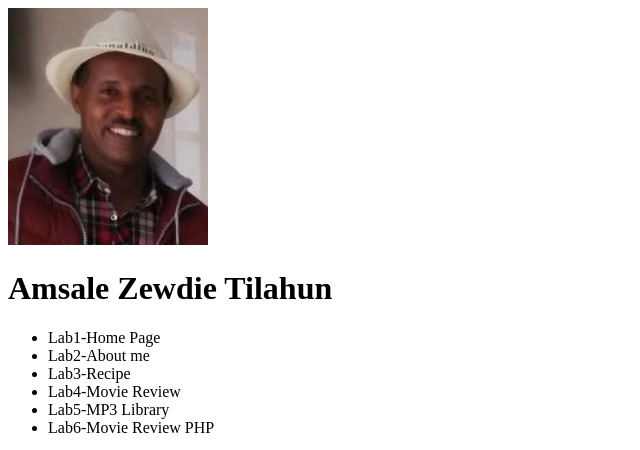
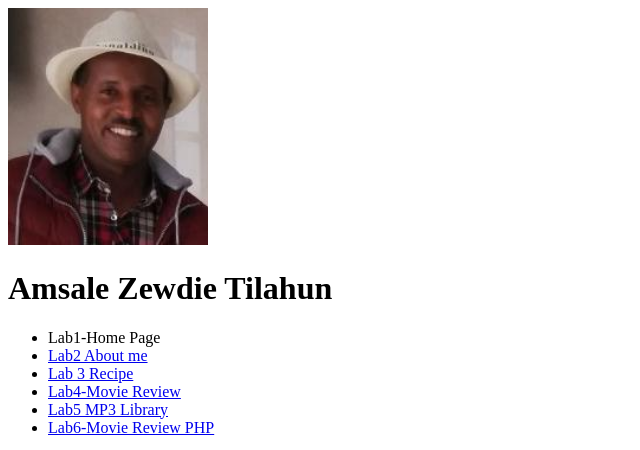
Before and after one commit to AmsaleZ/AmsaleZ.github.io, a plain HTML site: page HomePage.html in a window 1280 px wide. Shown: the top 450 px of the page, without its empty margins (0-640 px from the left). Drawn offline with Linux system fonts and the light colour scheme; grey boxes are pictures that could not be loaded.

Commit message:
homepage updated

```diff
--- a/HomePage.html
+++ b/HomePage.html
@@ -17,21 +17,21 @@
             <ul>
                 <li>
                     Lab1-Home Page
+                    </li>
+                <li>
+                    <a href="#">Lab2 About me</a>
                 </li>
                 <li>
-                    Lab2-About me
+                    <a href="#">Lab 3 Recipe</a>
                 </li>
                 <li>
-                    Lab3-Recipe
+                   <a href="#"> Lab4-Movie Review</a>
                 </li>
                 <li>
-                    Lab4-Movie Review
+                   <a href="#">Lab5 MP3 Library</a>
                 </li>
                 <li>
-                    Lab5-MP3 Library
-                </li>
-                <li>
-                    Lab6-Movie Review PHP
+                   <a href="#">Lab6-Movie Review PHP</a>
                 </li>
             </ul>
         </section>
```
